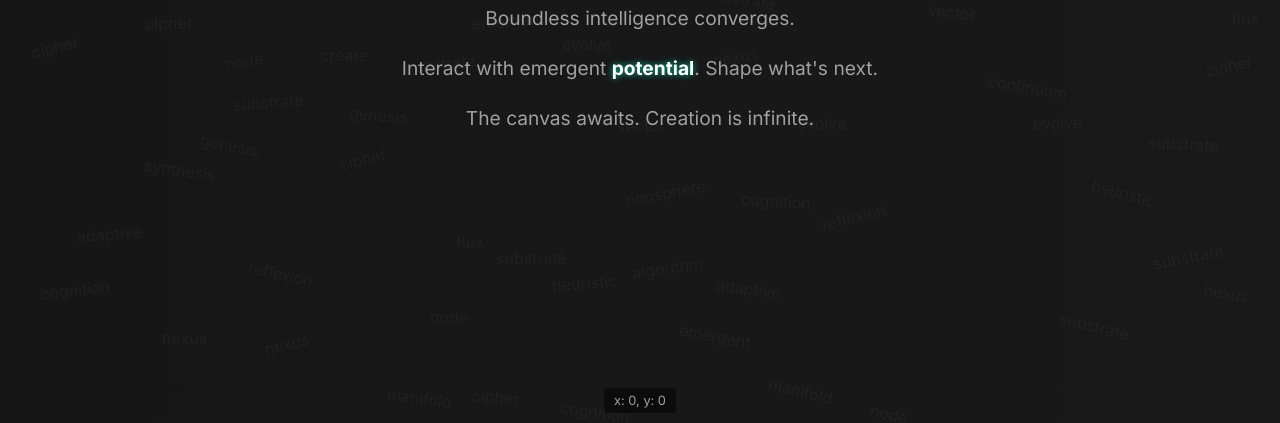
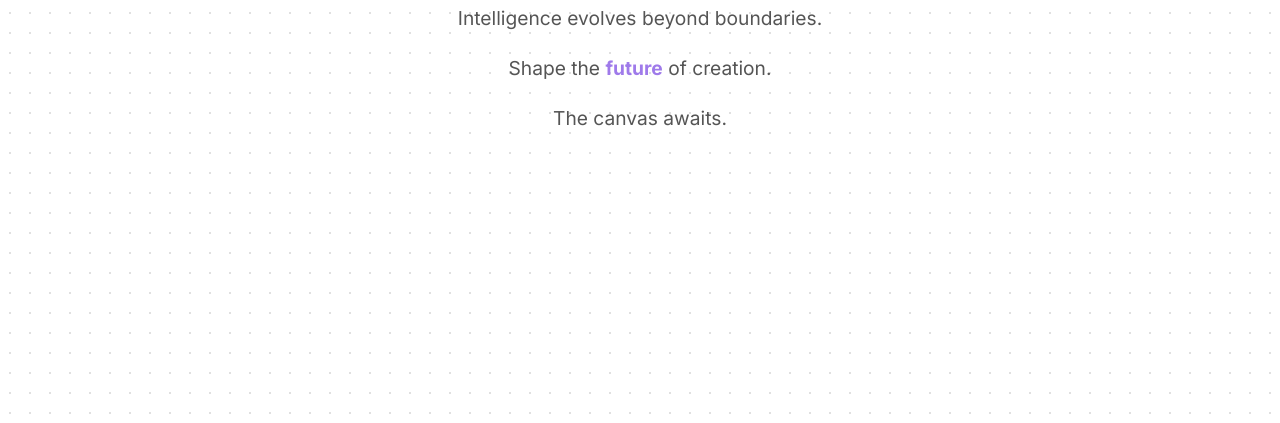
Before and after one commit to lloretalvaro/lloretalvaro.github.io, a plain HTML site: page index.html in a window 1280 px wide. Shown: the part 377-800 px from the top of the page. Drawn offline with Linux system fonts and the light colour scheme.

Commit message:
Refactor landing page for infinite canvas

```diff
--- a/css/style.css
+++ b/css/style.css
@@ -1,11 +1,11 @@
 @keyframes pulse {
     0%, 100% {
-      /* Sharper shadow */
-      text-shadow: 0 0 4px #00ffcc, 0 0 8px #00ffcc;
+      /* Subtle shadow */
+      text-shadow: 0 0 2px #9f7aea, 0 0 4px #9f7aea;
     }
     50% {
-      /* Brighter, slightly more spread */
-      text-shadow: 0 0 8px #00ffcc, 0 0 16px #00ffcc, 0 0 2px #fff;
+      /* Slightly brighter */
+      text-shadow: 0 0 4px #9f7aea, 0 0 8px #9f7aea;
     }
   }
 
@@ -16,23 +16,20 @@
   }
 
   body {
-    background: linear-gradient(270deg, #1a1a1a, #121212, #0a0a0a);
-    background-size: 600% 600%;
-    animation: backgroundShift 15s ease infinite;
-    color: #e0e0e0; /* Light grey text */
+    background-color: #ffffff; /* White background */
+    background-image: radial-gradient(circle, #e0e0e0 1px, transparent 1px); /* Softer gray dots */
+    background-size: 20px 20px; /* Increased spacing */
+    color: #333333; /* Dark grey text for contrast */
     font-family: 'Inter', sans-serif; /* Sleeker, elegant font */
     display: flex;
-    justify-content: center;
     align-items: center;
+    justify-content: center; /* Added for horizontal centering */
     min-height: 100vh;
     text-align: center;
     overflow: hidden; /* Hide scrollbars */
     margin: 0;
     padding: 20px;
     box-sizing: border-box;
-    /* Removed broad text-shadow and animation from body */
-    /* text-shadow: 0 0 10px #00ffcc, 0 0 20px #00ffcc; */
-    /* animation: pulse 2s infinite ease-in-out; */
   }
 
   .container {
@@ -41,24 +38,20 @@
 
   h1 {
     font-size: 3rem;
-    color: #00ffcc; /* Edgy cyan/teal color */
+    color: #805ad5; /* Rich violet color */
     margin-bottom: 1rem;
-    /* Apply refined pulse animation only to h1 */
-    animation: pulse 1.8s infinite ease-in-out;
-    text-shadow: 0 0 4px #00ffcc, 0 0 8px #00ffcc; /* Initial state matching pulse */
+    animation: pulse 2.5s infinite ease-in-out; /* Slower pulse for subtlety */
   }
 
   p {
     font-size: 1.2rem;
     line-height: 1.6;
-    color: #a0a0a0; /* Slightly dimmer text */
+    color: #555555; /* Darker gray for legibility */
   }
 
   .highlight {
-      color: #ffffff;
+      color: #9f7aea; /* Lighter violet that complements the heading */
       font-weight: bold;
-      /* Add subtle static neon glow */
-      text-shadow: 0 0 6px rgba(0, 255, 204, 0.7);
   }
 
   /* Coordinate Display Styles */
--- a/index.html
+++ b/index.html
@@ -12,28 +12,17 @@
 </head>
 
 <body>
-
   <div class="container">
     <h1>PROJECT: <span id="dynamic-name">HORIZON</span></h1>
-    <p>Boundless intelligence converges.</p>
-    <p>Interact with emergent <span class="highlight">potential</span>. Shape what's next.</p>
-    <p>The canvas awaits. Creation is infinite.</p>
-    <!-- Add more hype content here -->
+    <p>Intelligence evolves beyond boundaries.</p>
+    <p>Shape the <span class="highlight">future</span> of creation.</p>
+    <p>The canvas awaits.</p>
   </div>
 
-  <!-- Coordinate Display Element -->
-  <div id="coords-display">x: 0, y: 0</div>
-
-  <!-- Background Keywords Container (optional, can append directly to body) -->
-  <div id="keywords-container"></div>
-
-  <!-- Add JavaScript for character animation -->
   <script>
     const targetElement = document.getElementById('dynamic-name');
-    // Simplified character set for a cleaner look
     const chars = "ABCDEFGHIJKLMNOPQRSTUVWXYZ0123456789_-";
     const nameLength = 7; // Length of "HORIZON"
-    // Slower update interval for a smoother feel
     const updateInterval = 200; // Milliseconds between updates
 
     let intervalId = null;
@@ -55,113 +44,7 @@
 
     // Start the animation
     intervalId = setInterval(updateText, updateInterval);
-
-    // --- Coordinate Display Logic ---
-    const coordsDisplay = document.getElementById('coords-display');
-
-    function updateCoords(event) {
-        if (coordsDisplay) {
-            coordsDisplay.textContent = `x: ${event.clientX}, y: ${event.clientY}`;
-        }
-    }
-
-    window.addEventListener('mousemove', updateCoords);
-
-    // --- Background Keywords Logic ---
-    document.addEventListener('DOMContentLoaded', () => {
-        const keywordsContainer = document.getElementById('keywords-container');
-        if (!keywordsContainer) return; // Exit if container not found
-
-        const placedKeywords = []; // Array to store bounding boxes of placed keywords
-        const maxAttempts = 5; // Max attempts to find a non-colliding spot
-
-        // Updated, cooler keyword list
-        const keywords = [
-            'cognition', 'synthesis', 'emergent', 'flux', 'vector',
-            'manifold', 'latent space', 'seed', 'genesis', 'axiom',
-            'node', 'reflexion', 'singularity', 'noosphere', 'cipher',
-            'algorithm', 'heuristic', 'nexus', 'continuum', 'substrate',
-            'adaptive', 'recursive', 'infinite', 'evolve', 'create'
-        ];
-        // Increase number of keywords
-        const numKeywords = 80;
-
-        // Helper function to check for rectangle overlap
-        function checkOverlap(rect1, rect2) {
-            // Add some padding to prevent words touching directly
-            const padding = 5;
-            return (
-                rect1.left < rect2.right + padding &&
-                rect1.right + padding > rect2.left &&
-                rect1.top < rect2.bottom + padding &&
-                rect1.bottom + padding > rect2.top
-            );
-        }
-
-        function addRandomKeyword(keyword) {
-            const keywordElement = document.createElement('span');
-            keywordElement.classList.add('bg-keyword');
-            keywordElement.textContent = keyword;
-
-            // Append temporarily to measure dimensions
-            keywordElement.style.visibility = 'hidden';
-            keywordElement.style.position = 'absolute'; // Needed for getBoundingClientRect
-            keywordsContainer.appendChild(keywordElement);
-            const rect = keywordElement.getBoundingClientRect();
-            keywordsContainer.removeChild(keywordElement);
-            keywordElement.style.visibility = 'visible';
-
-            let attempts = 0;
-            let placed = false;
-
-            while (attempts < maxAttempts && !placed) {
-                // Random position adjusted for element size
-                const maxX = window.innerWidth - (rect.width > 0 ? rect.width : 100);
-                const maxY = window.innerHeight - (rect.height > 0 ? rect.height : 20);
-                const xPos = Math.max(0, Math.random() * maxX);
-                const yPos = Math.max(0, Math.random() * maxY);
-
-                const potentialRect = {
-                    left: xPos,
-                    top: yPos,
-                    right: xPos + rect.width,
-                    bottom: yPos + rect.height
-                };
-
-                let collision = false;
-                for (const placedRect of placedKeywords) {
-                    if (checkOverlap(potentialRect, placedRect)) {
-                        collision = true;
-                        break;
-                    }
-                }
-
-                if (!collision) {
-                    keywordElement.style.left = `${xPos}px`;
-                    keywordElement.style.top = `${yPos}px`;
-
-                    // Random rotation
-                    const rotation = (Math.random() - 0.5) * 30;
-                    keywordElement.style.transform = `rotate(${rotation}deg)`;
-
-                    keywordsContainer.appendChild(keywordElement);
-                    placedKeywords.push(potentialRect); // Store the bounding box
-                    placed = true;
-                }
-                attempts++;
-            }
-            // If placement failed after maxAttempts, the keyword is simply not added.
-        }
-
-        // Add keywords after DOM is ready
-        for (let i = 0; i < numKeywords; i++) {
-            const randomIndex = Math.floor(Math.random() * keywords.length);
-            addRandomKeyword(keywords[randomIndex]);
-        }
-    });
-
   </script>
-
 </body>
 
 </html>
```
